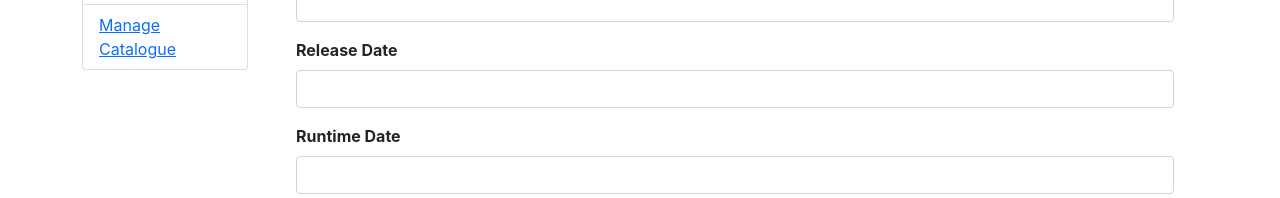
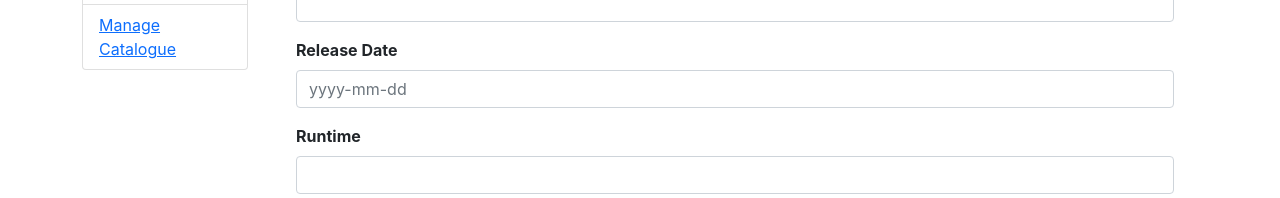
Before and after one commit to weilyuwang/go-movies-frontend, a React (Create React App) app: page /#/admin/add in a window 1280 px wide. Shown: the part 208-406 px from the top of the page. Built offline with nearby package versions, Linux system fonts and the light colour scheme.

Commit message:
fix label

```diff
--- a/src/components/EditMovie.js
+++ b/src/components/EditMovie.js
@@ -7,7 +7,8 @@ import "./EditMovie.css";
 const defaultMpaaOptions = [
   { id: "G", value: "G" },
   { id: "PG", value: "PG" },
-  { id: "PG14", value: "PG14" },
+  { id: "PG13", value: "PG13" },
+  { id: "R", value: "R" },
   { id: "NC17", value: "NC17" },
 ];
 
@@ -77,10 +78,11 @@ const EditMovie = () => {
           type="text"
           value={movie.release_date}
           handleChange={handleChange}
+          placeholder="yyyy-mm-dd"
         />
 
         <Input
-          label="Runtime Date"
+          label="Runtime"
           name="runtime"
           type="text"
           value={movie.runtime}
```
